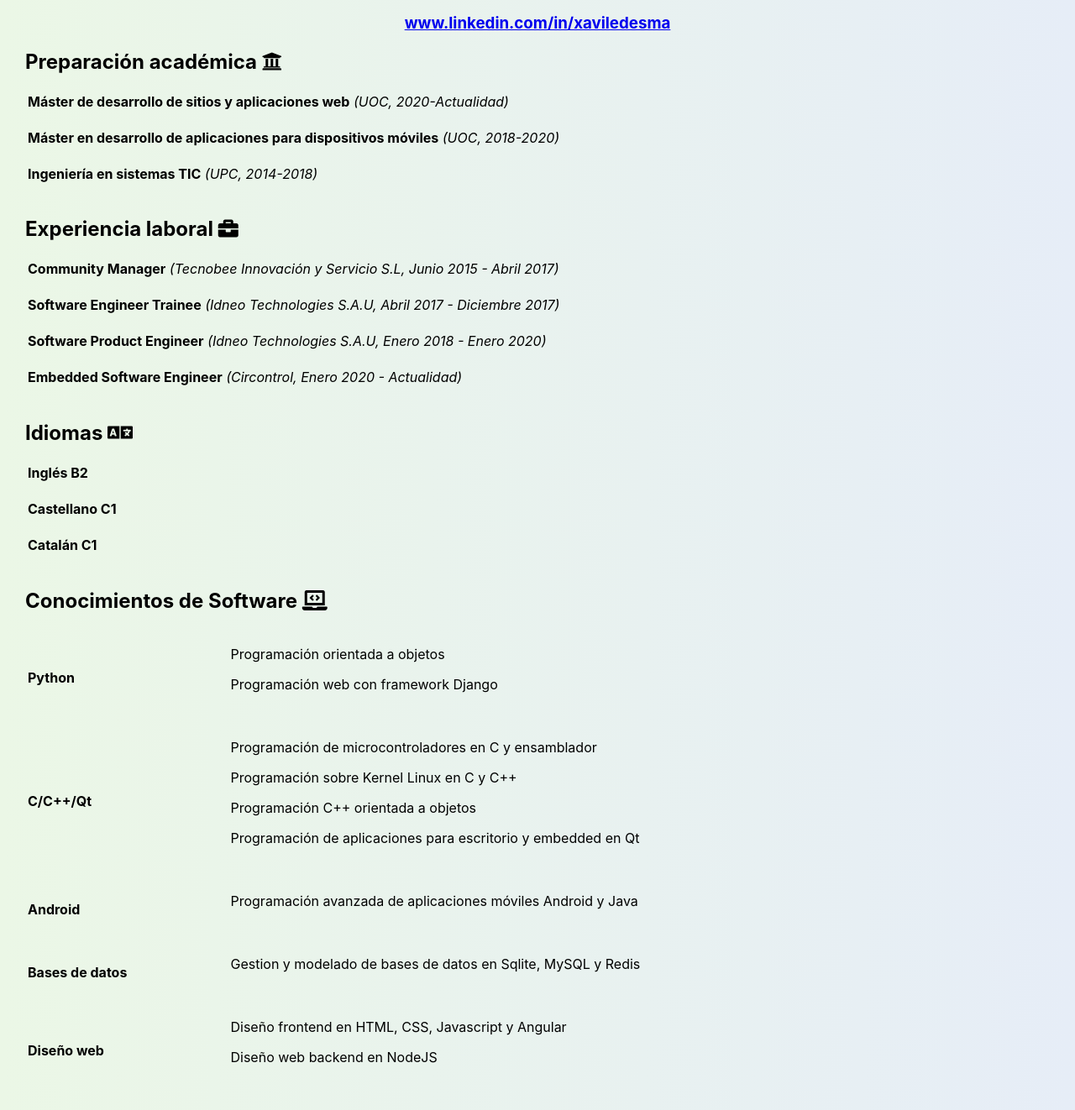
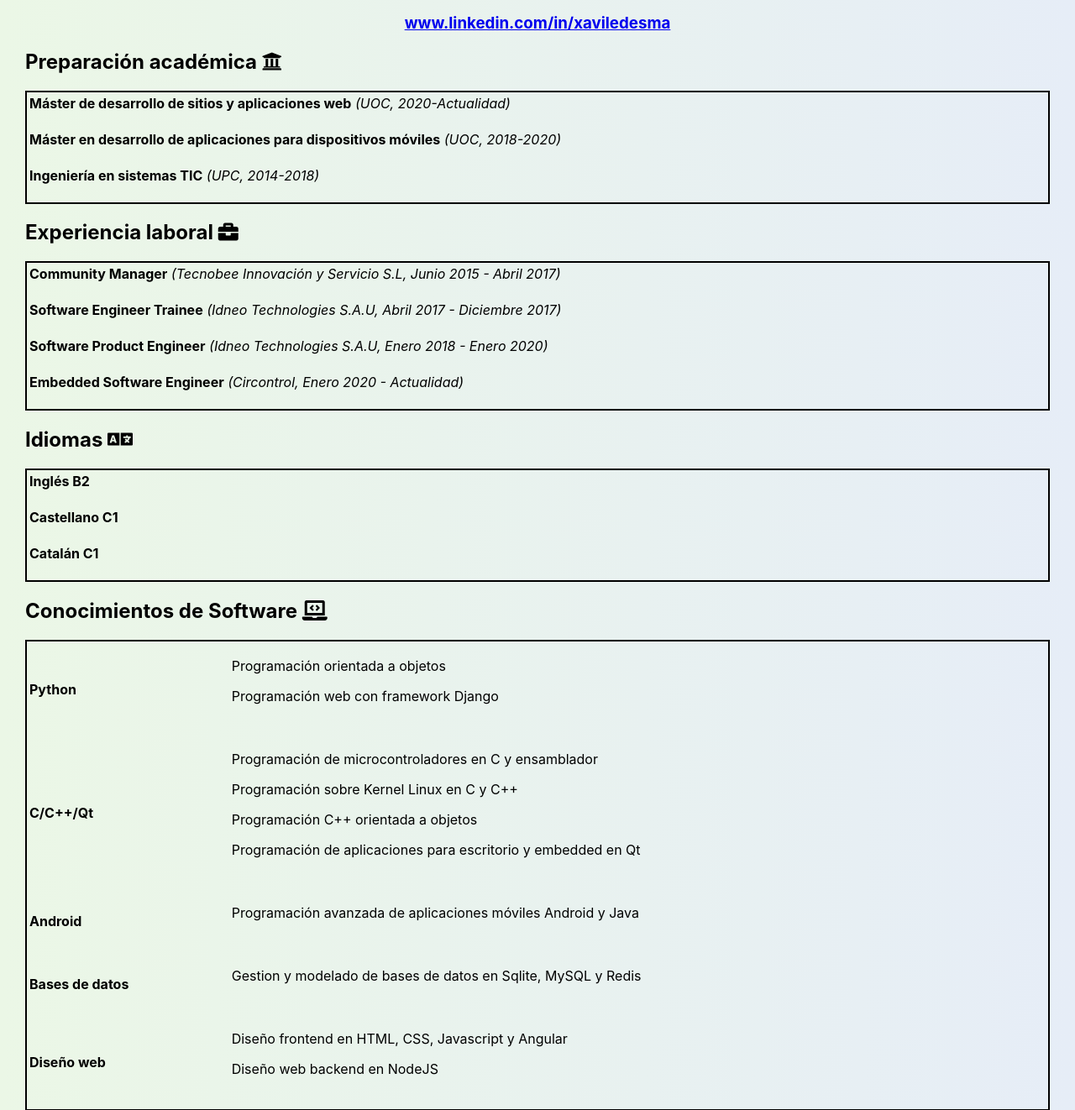
Before and after one commit to xalepo4/HtmlAndCssII, a website built with Parcel: page PEC1/src/index.html in a window 1280 px wide. Shown: the part 513-1835 px from the top of the page at 84% size. Built offline with nearby package versions, Linux system fonts and the light colour scheme.

Commit message:
Apply border to tables

```diff
--- a/PEC1/src/assets/styles/layouts/_home.scss
+++ b/PEC1/src/assets/styles/layouts/_home.scss
@@ -26,6 +26,7 @@ body {
 }
 
 .academic__table {
+  border: 2px solid black;
   width: $tables-width;
 
   td {
@@ -34,6 +35,7 @@ body {
 }
 
 .working__table {
+  border: 2px solid black;
   width: $tables-width;
 
   td {
@@ -42,6 +44,7 @@ body {
 }
 
 .languages__table {
+  border: 2px solid black;
   width: $tables-width;
   font-weight: bold;
 
@@ -51,6 +54,7 @@ body {
 }
 
 .software__table {
+  border: 2px solid black;
   width: $tables-width;
 
   th {
@@ -63,6 +67,7 @@ body {
 }
 
 .courses__table {
+  border: 2px solid black;
   width: $tables-width;
   font-weight: bold;
 
@@ -72,6 +77,7 @@ body {
 }
 
 .others__table {
+  border: 2px solid black;
   width: $tables-width;
   font-weight: bold;
 
```
